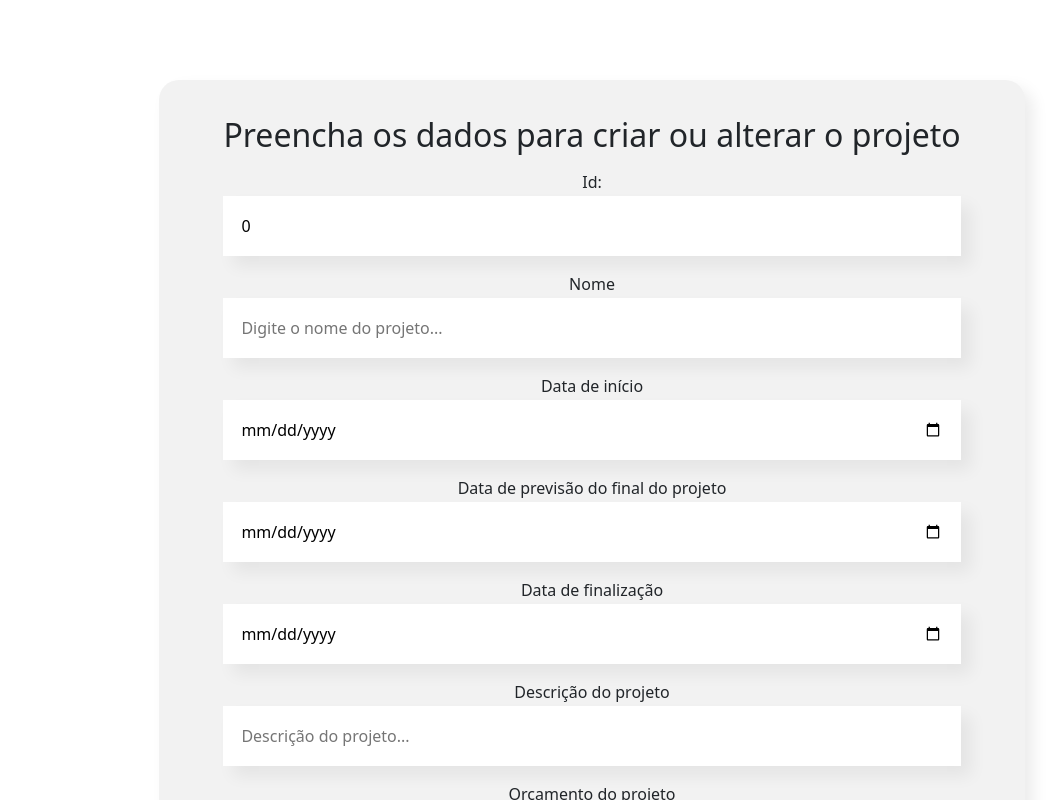
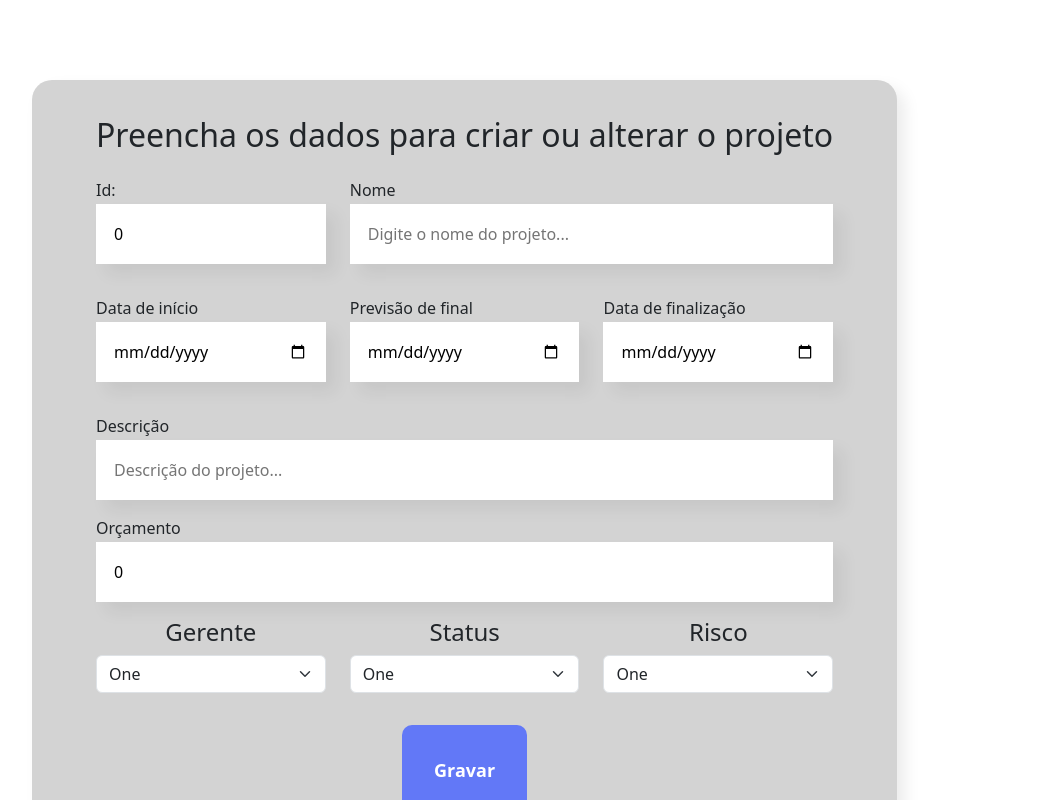
Before and after one commit to wmsisinfo/projeto-code-group-fe, a React (Create React App) app: page / in a window 1280 px wide. Shown: the top 800 px of the page, without its empty margins (48-1109 px from the left). Built offline with nearby package versions, Linux system fonts and the light colour scheme.

Commit message:
Creating sonar cloud integration

```diff
--- a/src/components/ComboBoxComponent/index.js
+++ b/src/components/ComboBoxComponent/index.js
@@ -1,23 +1,23 @@
+const ComboBoxComponent = (props) => {
+  const changeOptionHandler = (event) => {
+    console.log(event.target.value);
+    props.clickOptionHandler(event.target.value);
+  };
 
-const ComboBoxComponent = (props) => {
+  return (
+    <section>
+      <h4>{props.label}</h4>
+      <select
+        className="form-select"
+        aria-label={props.label}
+        onChange={changeOptionHandler}
+      >
+        <option value="1">One</option>
+        <option value="2">Two</option>
+        <option value="3">Three</option>
+      </select>
+    </section>
+  );
+};
 
-    const clickOptionHandler = (event) => {
-        console.log(event.target.value);
-        props.clickOptionHandler(event.target.value)
-    }
-
-    return (
-        <div className="dropdown">
-            <button className="btn btn-lg dropdown-toggle" type="button" data-bs-toggle="dropdown" aria-expanded="false">
-                {props.label}
-            </button>
-            <ul className="dropdown-menu">
-                <li><a className="dropdown-item" href="#" onClick={clickOptionHandler}>Action</a></li>
-                <li><a className="dropdown-item" href="#" onClick={clickOptionHandler}>Another action</a></li>
-                <li><a className="dropdown-item" href="#" onClick={clickOptionHandler}>Something else here</a></li>
-            </ul>
-        </div>
-    )
-}
-
-export default ComboBoxComponent
+export default ComboBoxComponent;
--- a/src/components/FormComponent/FormComponent.css
+++ b/src/components/FormComponent/FormComponent.css
@@ -1,12 +1,12 @@
 .form-component {
     display: flex;
-    justify-content: center;
     margin: 80px 0;
+    margin-left: 80px;
 }
 
 .form-component form {
     max-width: 80%;
-    background-color: #F2F2F2;
+    background-color: lightgray;
     border-radius: 20px;
     padding: 36px 64px;
     box-shadow: 8px 8px 16px rgba(0,0,0, 0.08);
--- a/src/components/FormComponent/index.js
+++ b/src/components/FormComponent/index.js
@@ -1,52 +1,56 @@
-import { useState } from 'react'
-import ButtonComponent from '../ButtonComponent'
-import TextFieldComponent from '../TextFieldComponent'
-import ComboBoxComponent from '../ComboBoxComponent';
+import { useState } from "react";
+import ButtonComponent from "../ButtonComponent";
+import TextFieldComponent from "../TextFieldComponent";
+import ComboBoxComponent from "../ComboBoxComponent";
 //import ListaSuspensa from '../ListaSuspensa'
-import './FormComponent.css'
+import "./FormComponent.css";
 
 const FormComponent = (props) => {
-
-    const [nome, setNome] = useState('')
+  const [nome, setNome] = useState("");
   const [id, setId] = useState(0);
-    const[dataInicio, setDataInicio] = useState('');
-    const[dataPrevisaoFim, setDataPrevisaoFim] = useState('');
-    const[dataFim, setDataFim] = useState('');
-    const[descricao, setDescricao] = useState('');
-    const[status, setStatus] = useState('');
-    const[orcamento, setOrcamento] = useState(0);
-    const[risco, setRisco] = useState('');
-    const[idGerente, setIdGerente] = useState('');
+  const [dataInicio, setDataInicio] = useState("");
+  const [dataPrevisaoFim, setDataPrevisaoFim] = useState("");
+  const [dataFim, setDataFim] = useState("");
+  const [descricao, setDescricao] = useState("");
+  const [status, setStatus] = useState("");
+  const [orcamento, setOrcamento] = useState(0);
+  const [risco, setRisco] = useState("");
+  const [idGerente, setIdGerente] = useState("");
   // const [cargo, setCargo] = useState('')
   // const [imagem, setImagem] = useState('')
   // const [time, setTime] = useState('')
 
   const saveHandler = (event) => {
-        event.preventDefault()
+    event.preventDefault();
     // props.aoColaboradorCadastrado({
     //     nome,
     //     cargo,
     //     imagem,
     //     time
     // })
-        setNome('')
-        console.log('gravando');
+    setNome("");
+    console.log("gravando");
     console.log(dataInicio);
     // setCargo('')
     // setImagem('')
     // setTime('')
-    }
+  };
 
   return (
     <section className="form-component">
       <form onSubmit={saveHandler}>
         <h2>Preencha os dados para criar ou alterar o projeto</h2>
+        <div className="row">
+          <div className="col-4">
             <TextFieldComponent
               mandatory={true}
               label="Id:"
               fieldValue={id}
               isReadOnly={true}
-                    inputType="text"/>
+              inputType="text"
+            />
+          </div>
+          <div className="col-8">
             <TextFieldComponent
               mandatory={true}
               label="Nome"
@@ -54,8 +58,12 @@ const FormComponent = (props) => {
               fieldValue={nome}
               isReadOnly={false}
               inputType="text"
-                    changeContentHandler={valor => setNome(valor)}
+              changeContentHandler={(valor) => setNome(valor)}
             />
+          </div>
+        </div>
+        <div className="row">
+          <div className="col">
             <TextFieldComponent
               mandatory={true}
               label="Data de início"
@@ -63,17 +71,21 @@ const FormComponent = (props) => {
               fieldValue={dataInicio}
               isReadOnly={false}
               inputType="date"
-                    changeContentHandler={valor => setDataInicio(valor)}
+              changeContentHandler={(valor) => setDataInicio(valor)}
             />
+          </div>
+          <div className="col">
             <TextFieldComponent
               mandatory={true}
-                    label="Data de previsão do final do projeto"
+              label="Previsão de final"
               placeholder="Digite a data prevista para o final do projeto"
               fieldValue={dataPrevisaoFim}
               isReadOnly={false}
               inputType="date"
-                    changeContentHandler={valor => setDataPrevisaoFim(valor)}
+              changeContentHandler={(valor) => setDataPrevisaoFim(valor)}
             />
+          </div>
+          <div className="col">
             <TextFieldComponent
               mandatory={true}
               label="Data de finalização"
@@ -81,33 +93,54 @@ const FormComponent = (props) => {
               fieldValue={dataFim}
               isReadOnly={false}
               inputType="date"
-                    changeContentHandler={valor => setDataFim(valor)}
+              changeContentHandler={(valor) => setDataFim(valor)}
             />
+          </div>
+        </div>
+
         <TextFieldComponent
           mandatory={true}
-                    label="Descrição do projeto"
+          label="Descrição"
           placeholder="Descrição do projeto"
           fieldValue={descricao}
           isReadOnly={false}
           inputType="text"
-                    changeContentHandler={valor => setDescricao(valor)}
+          changeContentHandler={(valor) => setDescricao(valor)}
         />
         <TextFieldComponent
           mandatory={true}
-                    label="Orçamento do projeto"
+          label="Orçamento"
           placeholder="Orçamento do projeto"
           fieldValue={orcamento}
           isReadOnly={false}
           inputType="number"
-                    changeContentHandler={valor => setOrcamento(valor)}
+          changeContentHandler={(valor) => setOrcamento(valor)}
         />
-                <ComboBoxComponent label="Gerentes" clickOptionHandler={valor => setIdGerente(valor)} />
-                <ButtonComponent>
-                    Gravar
-                </ButtonComponent>
+        <div className="row">
+          <div className="col">
+            <ComboBoxComponent
+              label="Gerente"
+              clickOptionHandler={(valor) => setIdGerente(valor)}
+            />
+          </div>
+          <div className="col">
+            <ComboBoxComponent
+              label="Status"
+              clickOptionHandler={(valor) => setStatus(valor)}
+            />
+          </div>
+          <div className="col">
+            <ComboBoxComponent
+              label="Risco"
+              clickOptionHandler={(valor) => setRisco(valor)}
+            />
+          </div>
+        </div>
+
+        <ButtonComponent>Gravar</ButtonComponent>
       </form>
     </section>
-    )
-}
+  );
+};
 
-export default FormComponent
+export default FormComponent;
--- a/src/components/TextFieldComponent/TextFieldComponent.css
+++ b/src/components/TextFieldComponent/TextFieldComponent.css
@@ -5,6 +5,7 @@
 .text-field label {
     display: block;
     margin-bottom: 2px;
+    text-align: left;
     font-size: 16px;
 }
 
```
Also changed, not shown: 1 other file (tests, documents, lock files or other folders). Lines whose indentation alone changed are shown as unchanged.
